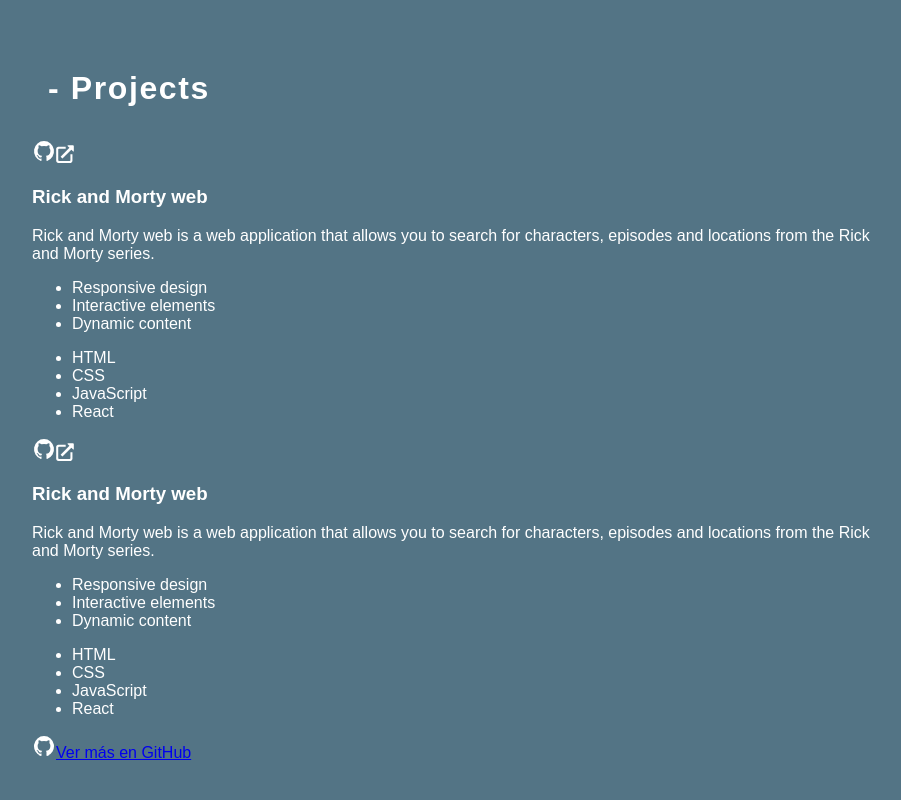
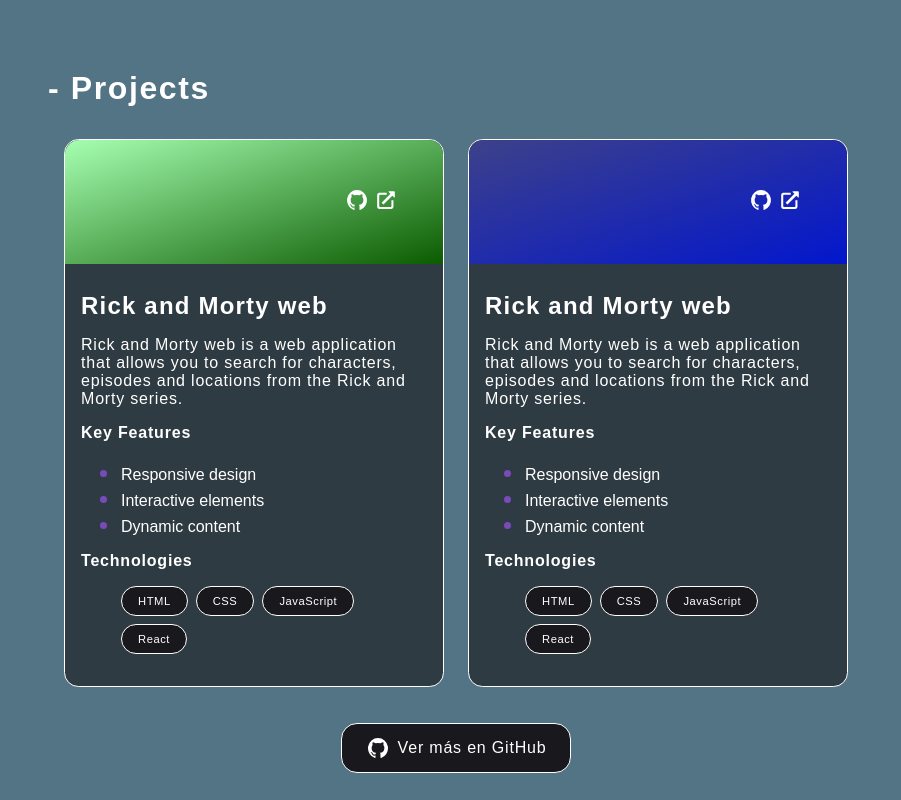
Before and after one commit to Resvier/portfolio, a React (Vite) app: page / in a window 1280 px wide. Shown: the part 2040-2840 px from the top of the page, without its empty margins (184-1085 px from the left). Built offline with nearby package versions, Linux system fonts and the light colour scheme.

Commit message:
Projects section basic styled

```diff
--- a/src/components/cards/ProjectCard.jsx
+++ b/src/components/cards/ProjectCard.jsx
@@ -10,24 +10,30 @@
   ))
   return (
     <div className='project-card'>
-      <div className='project-card-header'>
+      <div
+        className='project-card-header'
+        style={{ background: project.gradient }}
+      >
         <a href={project.github} target='_blank' rel='noopener noreferrer'>
           <img src={github} alt='GitHub' />
         </a>
         <a href={project.link} target='_blank' rel='noopener noreferrer'>
           <img src={external} alt='External link' />
         </a>
-
       </div>
       <div className='project-card-body'>
         <h3>{project.name}</h3>
         <p>{project.description}</p>
+        <h4>Key Features</h4>
         <ul className='project-key-features'>
-          {keyFeaturesList}
+          <span> </span>{keyFeaturesList}
         </ul>
-        <ul className='project-technologies'>
-          {technologiesList}
-        </ul>
+        <div className='project-technologies'>
+          <h4>Technologies</h4>
+          <ul>
+            {technologiesList}
+          </ul>
+        </div>
 
       </div>
 
--- a/src/components/sections/ProjectsSection.jsx
+++ b/src/components/sections/ProjectsSection.jsx
@@ -13,10 +13,12 @@
       <div className='projects-container'>
         {projectsList}
       </div>
-      <a href={info.github}>
-        <img src={github} alt='GitHub' />
-        Ver más en GitHub
-      </a>
+      <div className='projects-section-github'>
+        <a href={info.github}>
+          <img src={github} alt='GitHub' />
+          <span>Ver más en GitHub</span>
+        </a>
+      </div>
     </section>
   )
 }
--- a/src/data/projects.js
+++ b/src/data/projects.js
@@ -3,23 +3,23 @@
     id: 1,
     name: 'Rick and Morty web',
     description: 'Rick and Morty web is a web application that allows you to search for characters, episodes and locations from the Rick and Morty series.',
-    image: './src/media/rick-and-morty.jpg',
     link: '',
     type: 'frontend',
     technologies: ['HTML', 'CSS', 'JavaScript', 'React'],
     keyFeatures: ['Responsive design', 'Interactive elements', 'Dynamic content'],
-    github: 'https://github.com/Resvier/Rick_and_Morty_web'
+    github: 'https://github.com/Resvier/Rick_and_Morty_web',
+    gradient: 'linear-gradient(to right bottom, #a6ffb1, #0b5b00)'
   },
   {
     id: 2,
     name: 'Rick and Morty web',
     description: 'Rick and Morty web is a web application that allows you to search for characters, episodes and locations from the Rick and Morty series.',
-    image: './src/media/rick-and-morty.jpg',
     link: '',
     type: 'frontend',
     technologies: ['HTML', 'CSS', 'JavaScript', 'React'],
     keyFeatures: ['Responsive design', 'Interactive elements', 'Dynamic content'],
-    github: 'https://github.com/Resvier/Rick_and_Morty_web'
+    github: 'https://github.com/Resvier/Rick_and_Morty_web',
+    gradient: 'linear-gradient(to right bottom,rgb(61, 65, 137),rgb(3, 23, 205))'
   }
 
 ]
--- a/src/index.css
+++ b/src/index.css
@@ -303,6 +303,133 @@
   padding: 0 2rem;
 }
 
+/* Projects section */
+.projects-section {
+  text-align: left;
+
+}
+
+
+.projects-container {
+  display: grid;
+  grid-template-columns: 1fr;
+  gap: 1.5rem;
+  width: 100%;
+  max-width: 100%;
+  padding: 0 2rem;
+  margin-bottom: 1.5rem;
+}
+
+@media (min-width: 640px) {
+  .projects-container {
+    grid-template-columns: repeat(2, 1fr);
+  }
+}
+
+.project-card {
+  display: flex;
+  flex-direction: column;
+  gap: 0.75rem;
+  border: 1px solid #fff;
+  border-radius: 0.9rem;
+  background-color: #2f3b42;
+}
+
+.project-card-header {
+  display: flex;
+  flex-direction: row;
+  align-items: center;
+  justify-content: right;
+  border-radius: 0.9rem 0.9rem 0 0;
+  padding: 3rem;
+  gap: 0.5rem;
+  margin: 0;
+  background: linear-gradient(to right bottom, #a6ffb1, #0b5b00);
+}
+
+.project-card-body {
+  padding: 1rem;
+}
+
+.project-card-body h3 {
+  margin: 0;
+  font-size: 1.5rem;
+  font-weight: 600;
+  letter-spacing: 0.05em;
+  text-align: left;
+}
+
+.project-card-body p {
+  font-size: 1rem;
+  font-weight: 400;
+  letter-spacing: 0.05em;
+  text-align: left;
+}
+
+.project-card-body h4 {
+  margin: 0;
+  font-size: 1rem;
+  font-weight: 600;
+  letter-spacing: 0.05em;
+  text-align: left;
+}
+
+.project-card-body li::marker {
+  color: #794ab9;
+  font-size: 1.5rem;
+  font-weight: 600;
+  letter-spacing: 0.05em;
+  text-align: left;
+  padding: 0 0 0 1rem;
+}
+
+.project-technologies ul {
+  list-style: none;
+  display: flex;
+  flex-direction: row;
+  flex-wrap: wrap;
+  align-items: left;
+  justify-content: left;
+  gap: 0.5rem;
+}
+
+.project-technologies ul li {
+  font-size: 0.7rem;
+  font-weight: 400;
+  letter-spacing: 0.05em;
+  text-align: center;
+  border: 1px solid #fff;
+  border-radius: 1rem;
+  padding: 0.5rem 1rem;
+  background-color: #19191d;
+
+}
+
+.projects-section-github {
+  display: flex;
+  align-items: center;
+  justify-content: center;
+  padding: 0.75rem 1.5rem;
+  margin: 0 auto;
+}
+
+.projects-section-github a {
+  text-decoration: none;
+  color: #fff;
+  background-color: #19191d;
+  display: flex;
+  align-items: center;
+  justify-content: center;
+  gap: 0.5rem;
+  padding: 0.75rem 1.5rem;
+  border-radius: 1rem;
+  border: 1px solid #fff;
+  font-size: 1rem;
+  font-weight: 400;
+  letter-spacing: 0.05em;
+}
+
+
 
 
 
```
